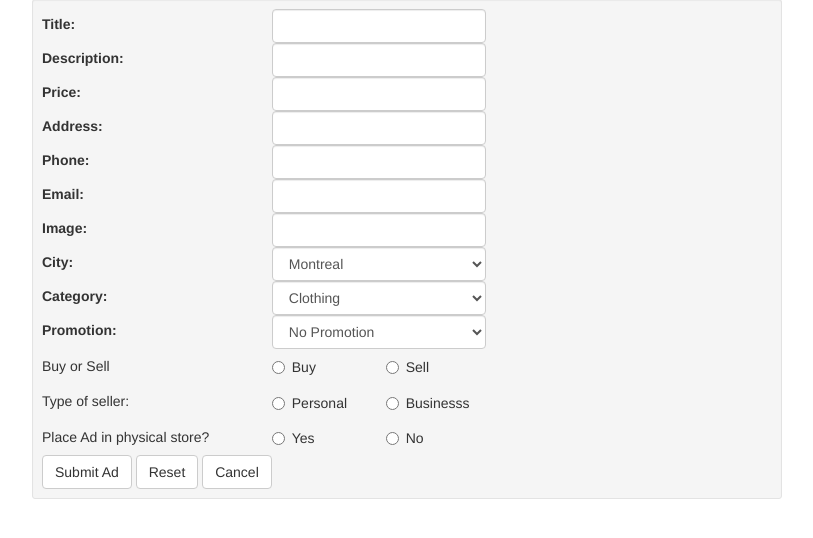
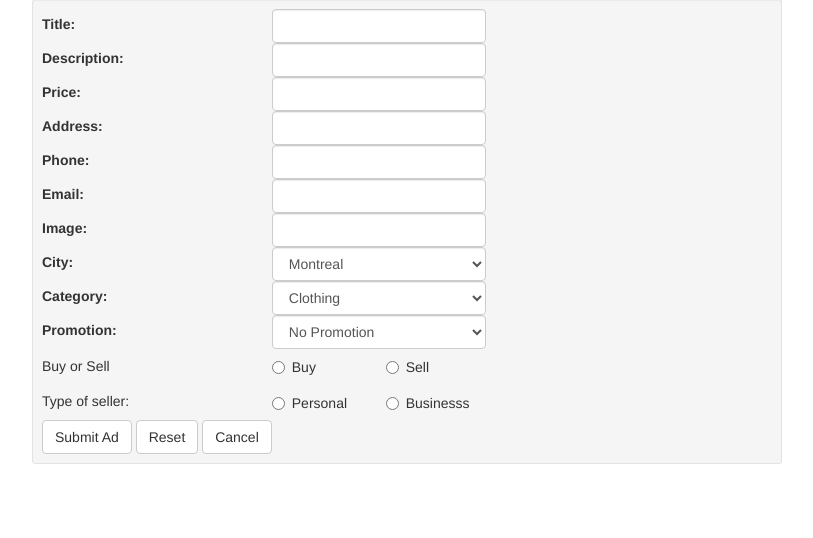
Before and after one commit to mariegobran/comp353, a PHP site: page /newAd.php in a window 1280 px wide. Shown: the part 145-683 px from the top of the page, without its empty margins (233-1046 px from the left). Run offline with PHP 8.4, Linux system fonts and the light colour scheme; a user stored in the database is signed in; data comes from the database, SQL or seed files in the repository; data that the repository does not hold is empty; a stand-in replaces the project's code that opens the database connection; some libraries are stand-ins or nearby versions.

Commit message:
add to store button

```diff
--- a/account.php
+++ b/account.php
@@ -195,6 +195,7 @@
                                 echo "<td>". $Validity."</td>";
                                 echo "<td><form action= 'edit_ad.php' method='POST'><button type='submit' name='Edit' value='" . $row["AdID"]. "' >Edit</button></form></td>";
                                 echo "<td><form action= 'delete_ad.php' method='POST'><button type='submit' name='Delete' value='" . $row["AdID"]. "' >Delete</button></form></td>";
+                                echo "<td><form action= 'store.php' method='POST'><button type='submit' name='Delete' value='" . $row["AdID"]. "' >Ad to Store</button></form></td>";
                                 echo"<td>";
 
 
--- a/newAd.php
+++ b/newAd.php
@@ -81,6 +81,8 @@ $row = $result->fetch_assoc();
           echo "<br>Great success, your card has been charged for the promotion";
         }
       }
+
+
 
 
         }//end of if form is submited
@@ -247,17 +249,6 @@ if($_SERVER["REQUEST_METHOD"] == "POST"  && isset ($_POST['cancel'])){
 
                     <tr>
 
-                    <td> <h5>Place Ad in physical store?</h5></td>
-                   <td>
-                    <label class="radio-inline">
-                      <input type="radio" name="optradio">Yes
-                    </label>
-                    <label class="radio-inline">
-                      <input type="radio" name="optradio">No
-                    </label>
-                    </tr>
-                    </td>
-
                     <tr>
                     <td>
                     <input class="btn btn-default" type = "submit" name= "change" value = "Submit Ad"/>
```
Also changed, not shown: store.php (added).
